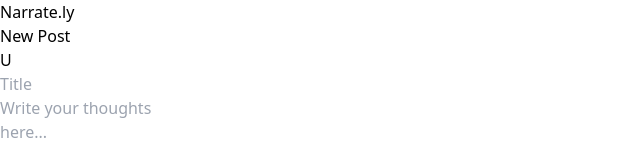
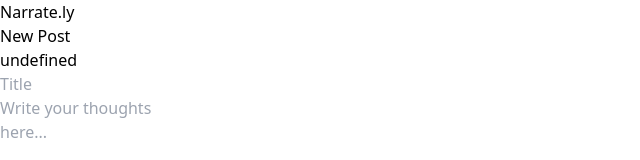
Before and after one commit to aryansindhi18/Narrate.ly, a React (Vite) app in the folder frontend/: page /publish in a window 1280 px wide. Shown: the top 160 px of the page, without its empty margins (0-640 px from the left). Built offline with nearby package versions, Linux system fonts and the light colour scheme.

Commit message:
fixed avatar not coming properly

```diff
--- a/frontend/src/components/BlogCard.tsx
+++ b/frontend/src/components/BlogCard.tsx
@@ -40,12 +40,17 @@ export function BlogCard({id,authorName,title,content,publishedDate}:BlogCardPro
 }
 
 
-export function Avatar({name,size=32}:{name:String,size?:number}){
-    return <div className={`relative inline-flex items-center justify-center size-[${size}px] overflow-hidden bg-gray-300 rounded-full `}>
-        <span className={`${size==6?'text-sm':'text-lg'} text-gray-600 `}>
-            {name[0] || "U"}
-        </span>
+export function Avatar({name/*,size=32*/}:{name:String,size?:number}){
+    // return <div className={`relative inline-flex items-center justify-center size-[${size}px] overflow-hidden bg-gray-300 rounded-full `}>
+    //     <span className={`${size==6?'text-sm':'text-lg'} text-gray-600 `}>
+    //         {name[0] || "U"}
+    //     </span>
+    // </div>
+    return <div className=" rounded-full bg-slate-200 h-12 w-12 mt-1 mr-2 flex justify-center items-center">
+    <div className=" h-full text-xl flex flex-col justify-center">
+        {String(name[0])}
     </div>
+</div>
 
 }
 
```
